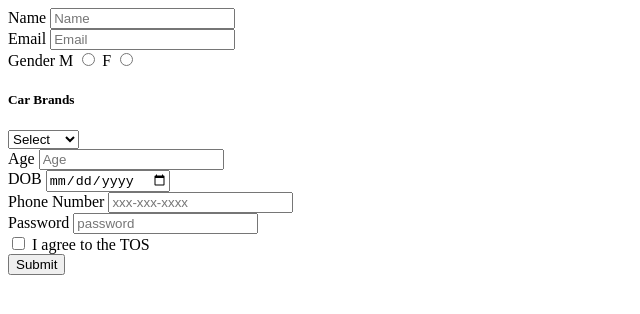
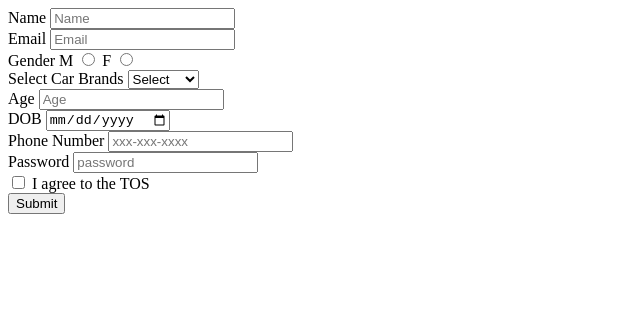
Before and after one commit to acciojob/signup-form-car-GOPIMASANAM, a website: page main.html in a window 1280 px wide. Shown: the whole page, without its empty margins (0-640 px from the left). Drawn offline with Linux system fonts and the light colour scheme.

Commit message:
created a submission

```diff
--- a/main.html
+++ b/main.html
@@ -21,7 +21,7 @@
 	<label for="gender">F</label>
 	<input type="radio" required id="gender_f" name="gender"> <br>
 
-    <h5>Car Brands</h5>
+    <label for="cars">Select Car Brands</label>
 	 <select id="cars">
         <option value="">Select</option>
         <option value="M_Benz">M_Benz</option>
```
